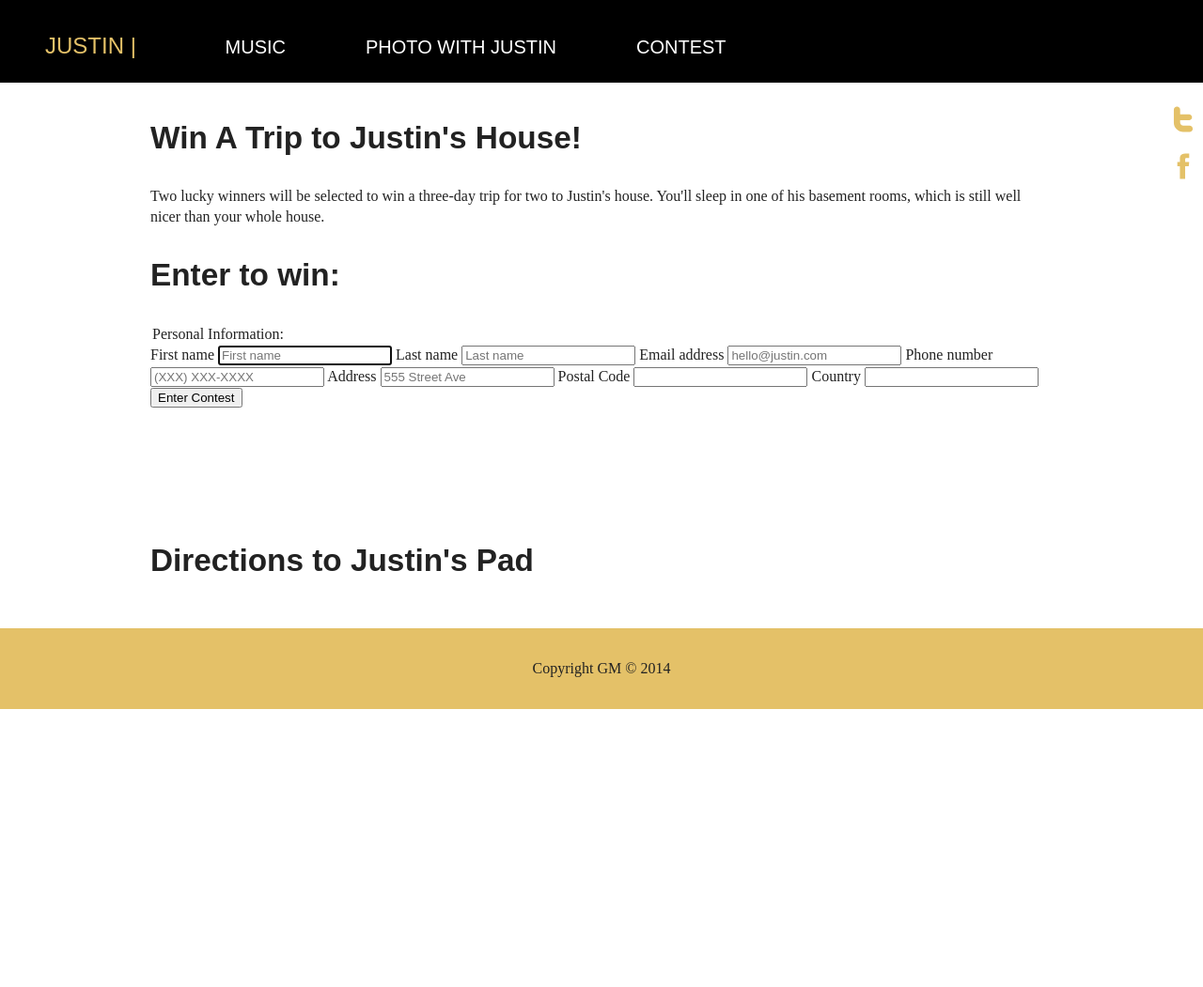
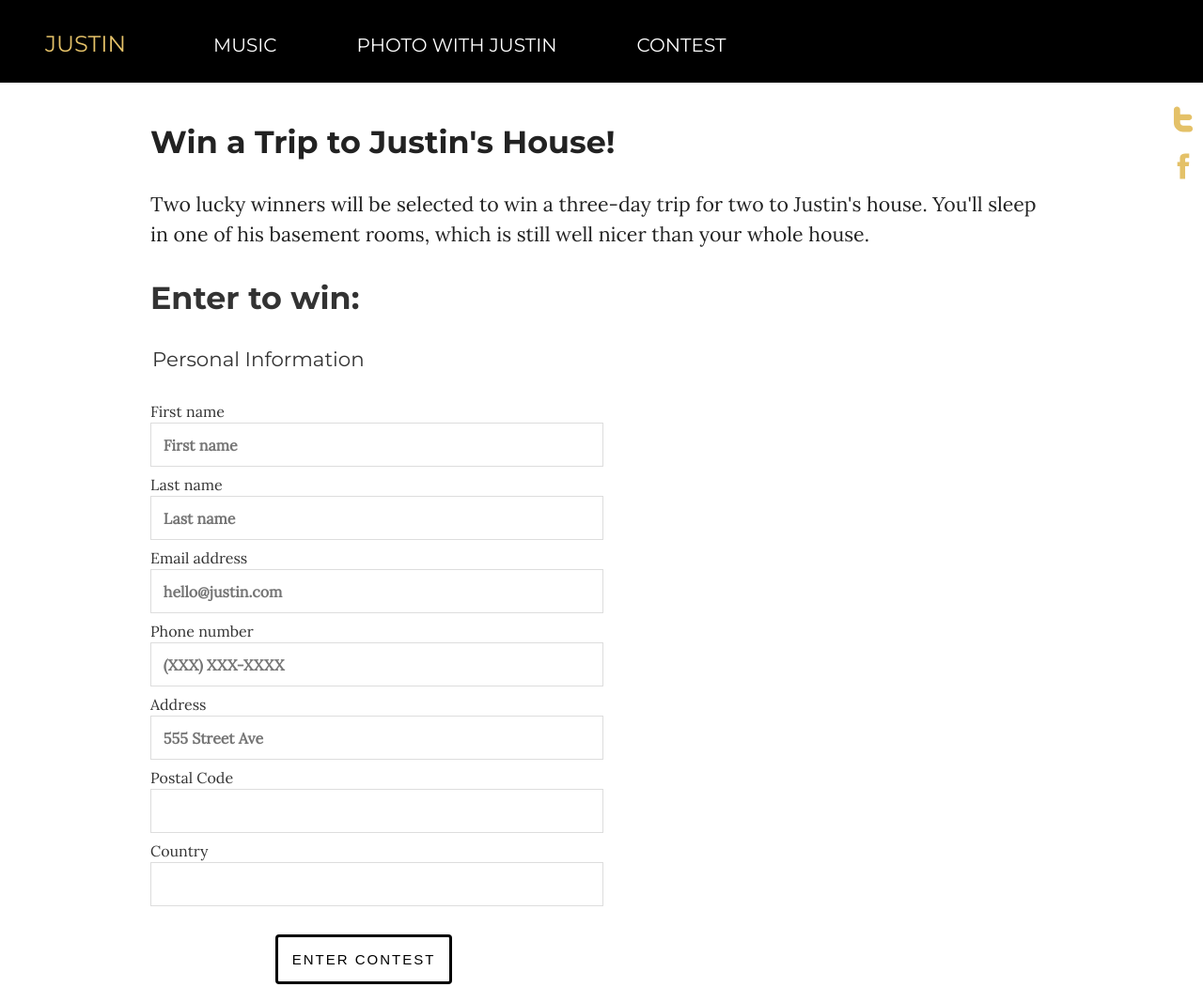
Before and after one commit to skilowg/HTML5-Create-Platform-Features-B16, a plain HTML site: page gabe_mark/contest.html in a window 1280 px wide. Shown: the top 1051 px of the page at 94% size. Before the commit the page ends 800 px from the top, so only its background shows below. Drawn offline with nearby package versions, Linux system fonts and the light colour scheme; some packages are replaced by stand-ins of ours.

Commit message:
Mark's form CSS and final HTML review

```diff
--- a/gabe_mark/contest.html
+++ b/gabe_mark/contest.html
@@ -6,14 +6,15 @@
     <title>Music | Justin Timberlake</title>
     <meta name="description" content="Justin's Music">
     <meta name="viewport" content="width=device-width, initial-scale=1">
-
+    <link href='http://fonts.googleapis.com/css?family=Montserrat:400,700' rel='stylesheet' type='text/css'>
+    <link href='http://fonts.googleapis.com/css?family=Lora:400,400italic' rel='stylesheet' type='text/css'>
     <link rel="stylesheet" href="css/main.css">
     <script src="js/vendor/modernizr-2.6.2.min.js"></script>
   </head>
   <body>
     <header>
       <nav>
-        <a href="index.html">Justin | </a>
+        <a href="index.html">Justin</a>
         <a href="music.html">Music</a>
         <a href="photo.html">Photo With Justin</a>
         <a href="contest.html">Contest</a>
@@ -22,14 +23,13 @@
 
     <main>
       <article>
-      <h1>Win A Trip to Justin's House!</h1>
+      <h1>Win a Trip to Justin's House!</h1>
       <p>Two lucky winners will be selected to win a three-day trip for two to Justin's house. You'll sleep in one of his basement rooms, which is still well nicer than your whole house.</p>
 
-      <!--Contest entry form submission -->
       <form id="contest">
         <h1>Enter to win:</h1>
         <fieldset>
-          <legend>Personal Information:</legend>
+          <legend>Personal Information</legend>
 
           <label for="first-name">First name</label>
           <input id="first-name" name="first-name" type="text" placeholder="First name" required autofocus>
@@ -63,7 +63,7 @@
       <p id="thankyou"></p>
       </article>
       <article class="map">
-        <h1>Directions to Justin's Pad</h1>
+        <h1>Directions to Justin's House</h1>
       </article>
 
     </main>
--- a/gabe_mark/css/main.css
+++ b/gabe_mark/css/main.css
@@ -99,6 +99,8 @@ h1, h2, h3 {
 
 p {
   font-family: 'Lora', serif;
+  font-size: 	16pt;
+  line-height: 1.5em;
 }
 
 body {
@@ -121,7 +123,7 @@ header {
 header nav {
   color: #ffffff;
   text-transform: uppercase;
-    padding-top: 1.6em;
+  padding-top: 1.5em;
   font-size: 15pt;
 }
 
@@ -143,11 +145,11 @@ header nav a:hover {
   -moz-transition: 0.2s color ease-in-out;
 }
 
-
 main {
   background-color: #ffffff;
   z-index: 10;
   width: 100%;
+  margin-top: 8em;
   margin-bottom: 3em;
 }
 
@@ -155,7 +157,6 @@ article {
   margin: auto;
   max-width: 960px;
   width: 100%;
-    padding-top: 6em;
 }
 
 .hero {
@@ -165,7 +166,11 @@ article {
   display: relative;
 }
 
-.hero h1, .hero h2{
+.home {
+	padding-top: 2em;
+}
+
+.hero h1, .hero h2 {
   line-height: 160%;
   text-transform: uppercase;
   background-color: #ffffff;
@@ -174,10 +179,6 @@ article {
   margin: 0 auto;
   position: relative;
 
-}
-
-.hero h1 {
-    margin-top: 11.5em;
 }
 
 .tw_icon, .fb_icon {
@@ -215,6 +216,41 @@ video#bgvid {
   float: right;
 }
 
+form {
+	font-family: 'Lora', serif;
+	font-size: 12pt;
+	color: #333;
+	max-width: 454px;
+}
+
+form legend {
+	font-family: 'Montserrat', sans-serif;
+  font-size: 16pt;
+  padding-bottom: 1em;
+}
+
+form label {
+	display: block;
+	padding-top: .5em;
+}
+
+form input {
+	position: relative;
+	width: 100%;
+	padding: 0.8em;
+	outline: none;
+	border: 1px solid #ddd;
+	border-radius: 1;
+}
+
+form input[type=text],
+form input[type=email],
+form input[type=tel] {
+	font-family: 'Lora', sans-serif;
+	font-weight: bold;
+	font-size: 12pt;
+}
+
 div {
   padding-bottom: 3em;
 }
@@ -241,8 +277,6 @@ aside {
   top: 100px
 }
 
-
-
 video#video, video#canvas {
   border: 1px solid #000000;
   margin: auto;
@@ -256,14 +290,12 @@ video#canvas {
   float: right;
 }
 
-#snap {
+button {
   margin: 0 auto;
   position: relative;
   display:block;
-    height: 45px;
-    width: 150px;
-    padding: 5px 5px;
-    margin-top: 4em;
+  padding: 1em 1em;
+  margin-top: 2em;
   font-size: 15px;
   letter-spacing: 2px;
   color: #000;
@@ -273,6 +305,12 @@ video#canvas {
   outline: 0;
   overflow:hidden;
   background: none;
+}
+
+button:hover {
+	cursor: hand;
+	background-color: #e4c168;
+	opacity: 0.8;
 }
 
 /* ==========================================================================
@@ -331,11 +369,11 @@ video#canvas {
  *
  * For modern browsers
  * 1. The space content is one way to avoid an Opera bug when the
- *    `contenteditable` attribute is included anywhere else in the document.
- *    Otherwise it causes space to appear at the top and bottom of elements
- *    that receive the `clearfix` class.
+ *  `contenteditable` attribute is included anywhere else in the document.
+ *  Otherwise it causes space to appear at the top and bottom of elements
+ *  that receive the `clearfix` class.
  * 2. The use of `table` rather than `block` is only necessary if using
- *    `:before` to contain the top-margins of child elements.
+ *  `:before` to contain the top-margins of child elements.
  */
 
 .clearfix:before,
```
Also changed, not shown: gabe_mark/index.html (+4 -5 lines), gabe_mark/music.html (+5 -4 lines), gabe_mark/photo.html (+43 -42 lines). Lines whose indentation alone changed are shown as unchanged.
